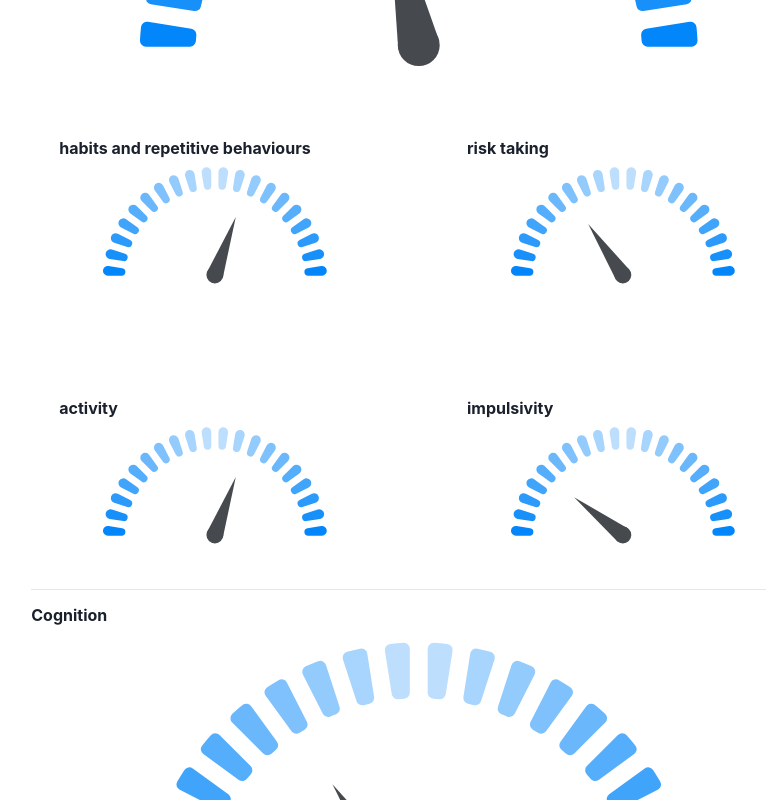
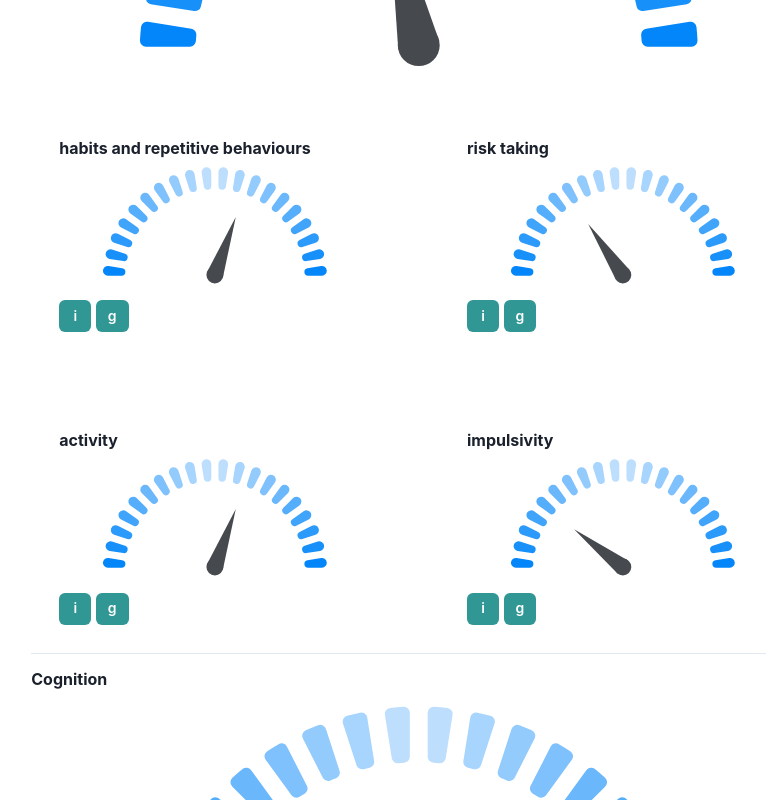
Before and after one commit to elierotenberg/lisa-prototype, a Next.js app: page /dashboard-demo3 in a window 1280 px wide. Shown: the part 1557-2357 px from the top of the page, without its empty margins (221-987 px from the left). Built offline with nearby package versions, Linux system fonts and the light colour scheme.

Commit message:
add buttons

```diff
--- a/src/pages/dashboard-demo3.tsx
+++ b/src/pages/dashboard-demo3.tsx
@@ -6,10 +6,10 @@ import {
   Center,
   Heading,
   VStack,
-  Button,
   BoxProps,
   Image,
   SimpleGrid,
+  Button, ButtonGroup
 } from "@chakra-ui/react";
 import {
   BarChart,
@@ -482,6 +482,7 @@ const DashboardDemo: FunctionComponent = () => {
                 {data[category].map((entry, index) => {
 
                   let bgColor = (entry["entry-level-score"] > 3 || entry["entry-level-score"] < -3) ? "#e1f4fc" : "#FFFFFF"
+                  let placeholder = "    "
                   let result = (
                     <Box rounded="md"
                   m="2" p="5">
@@ -494,6 +495,13 @@ const DashboardDemo: FunctionComponent = () => {
                         hideText={true}
                         percent={(entry["entry-level-score"]) / 10 + 0.01}
                       />
+                    <Button colorScheme="teal" size="sm">
+                      i
+                    </Button>
+                    {placeholder}
+                    <Button colorScheme="teal" size="sm">
+                      g
+                    </Button>
                     </Box>
                   );
                   return result;
```
